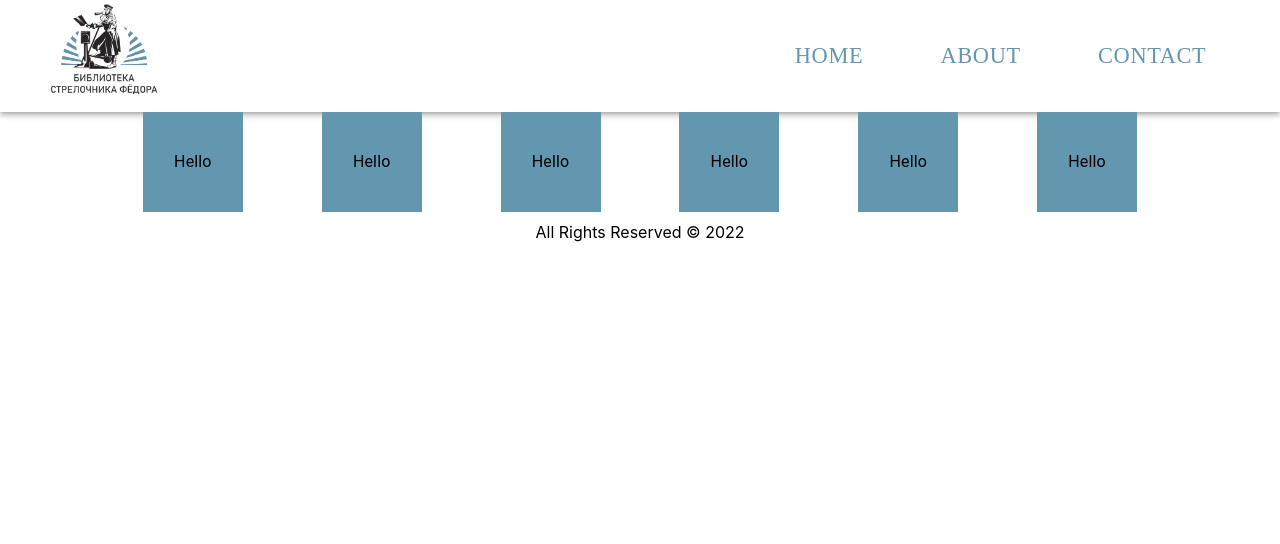
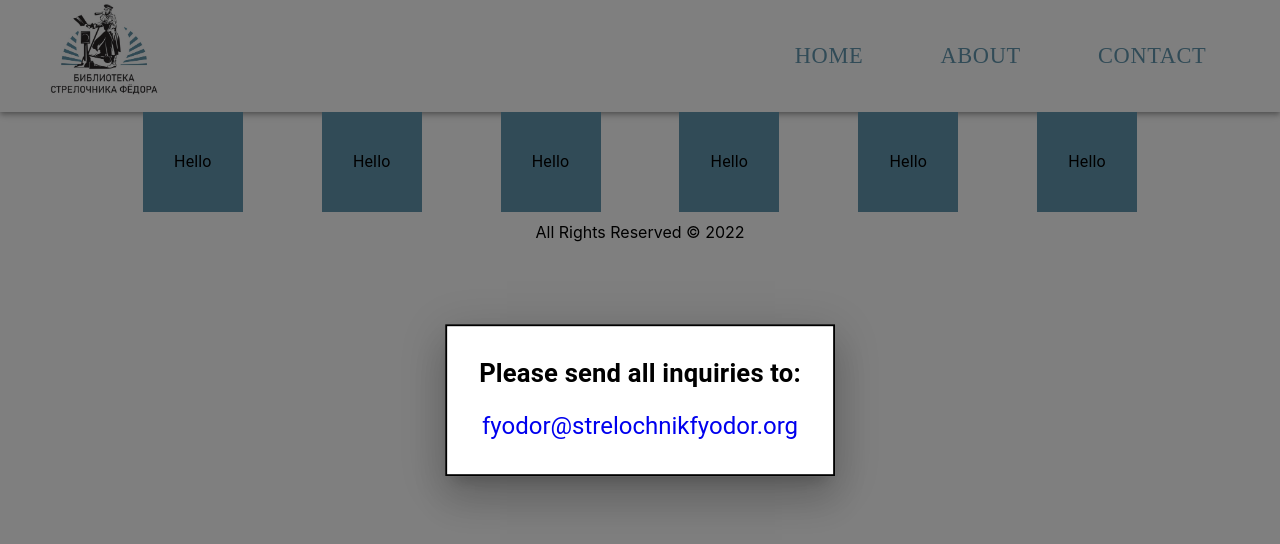
Before and after one commit to mikkrieg/fyodor, a React (Create React App) app: page / in a window 1280 px wide. Both pictures are taken after a click on the button "CONTACT". Shown: the top 544 px of the page. Built offline with nearby package versions, Linux system fonts and the light colour scheme; a web font is replaced by a local one.

Commit message:
Add new context, create contact modal, add style, create bookmodal file

```diff
--- a/src/AppContext.js
+++ b/src/AppContext.js
@@ -6,12 +6,15 @@ export const AppContext = React.createContext();
 export const AppProvider = ({children}) => {
 
   const [onAbout, setOnAbout] = useState(false);
+  const [showContact, setShowContact] = useState(false);
 
   return (
     <AppContext.Provider value=
     {{
       onAbout,
-      setOnAbout
+      setOnAbout,
+      showContact,
+      setShowContact
       }}
     >
       {children}
--- /dev/null
+++ b/src/components/ContactModal.js
@@ -0,0 +1,71 @@
+import React, { useContext } from 'react';
+import Backdrop from '@mui/material/Backdrop';
+import Box from '@mui/material/Box';
+import Modal from '@mui/material/Modal';
+import Fade from '@mui/material/Fade';
+import Typography from '@mui/material/Typography';
+import { AppContext } from '../AppContext';
+import './styles/styles.css';
+
+
+
+const ContactModal = () => {
+  const {showContact, setShowContact } = useContext(AppContext);
+  const handleClose = () => setShowContact(false);
+
+  return (
+    <Modal
+    aria-labelledby="transition-modal-title"
+    aria-describedby="transition-modal-description"
+    open={showContact}
+    onClose={handleClose}
+    closeAfterTransition
+    BackdropComponent={Backdrop}
+    BackdropProps={{
+      timeout: 500,
+    }}
+  >
+    <Fade in={showContact}>
+      <Box sx={{
+        position: 'absolute',
+        top: '50%',
+        left: '50%',
+        transform: 'translate(-50%, -50%)',
+        bgcolor: 'background.paper',
+        border: '2px solid #000',
+        boxShadow: 24,
+        p: 4,
+      }}>
+        <Typography
+          variant='h4'
+          sx={{
+            textAlign: 'center',
+            fontSize: {xs: '1.6em'},
+            fontWeight: 'bold',
+            width: '100%',
+            margin: 'auto'
+          }}
+        >
+          Please send all inquiries to:
+        </Typography>
+        <br/>
+        <a href='mailto:fyodor@strelochnikfyodor.org' className='modal-link'>
+          <Typography
+            variant='h5'
+            sx={{
+            textAlign: 'center',
+            width: {xs: '100%'},
+            margin: 'auto',
+          }}
+          >
+            fyodor@strelochnikfyodor.org
+          </Typography>
+        </a>
+      </Box>
+    </Fade>
+  </Modal>
+  )
+}
+
+
+export default ContactModal;
--- a/src/components/Home.js
+++ b/src/components/Home.js
@@ -1,6 +1,7 @@
 import React, {useContext, useEffect} from 'react';
 import BookDisplay from './BookDisplay';
 import {AppContext} from './../AppContext';
+
 
 
 const Home = () => {
@@ -15,7 +16,9 @@ const Home = () => {
   }, [])
 
   return (
-    <BookDisplay />
+    <>
+      <BookDisplay />
+    </>
   )
 }
 
--- a/src/components/Navigation.js
+++ b/src/components/Navigation.js
@@ -1,4 +1,4 @@
-import React, { useState } from 'react';
+import React, { useState, useContext } from 'react';
 import {Link} from 'react-router-dom';
 import AppBar from '@mui/material/AppBar';
 import Box from '@mui/material/Box';
@@ -11,10 +11,13 @@ import Button from '@mui/material/Button';
 import MenuIcon from '@mui/icons-material/Menu';
 import MenuItem from '@mui/material/MenuItem';
 import Logo from './../img/Logo.JPG';
+import ContactModal from './ContactModal';
+import {AppContext} from './../AppContext';
 import './styles/styles.css';
 
 const Navigation = () => {
     const [anchorElNav, setAnchorElNav] = useState(null);
+    const {showContact, setShowContact } = useContext(AppContext);
 
     const handleOpenNavMenu = (event) => {
       setAnchorElNav(event.currentTarget);
@@ -23,6 +26,10 @@ const Navigation = () => {
     const handleCloseNavMenu = () => {
       setAnchorElNav(null);
     };
+
+    const handleContactModal = () => {
+      setShowContact(true);
+    }
 
     return (
       <AppBar position='static' color='inherit'>
@@ -89,7 +96,7 @@ const Navigation = () => {
                     <Typography textAlign='center' className='menu-items' sx={{ color: '#6297AF', fontWeight: 'bold'}}>About</Typography>
                   </MenuItem>
                 </Link>
-                <MenuItem onClick={handleCloseNavMenu}>
+                <MenuItem onClick={function(e){handleCloseNavMenu(); handleContactModal();}}>
                   <Typography textAlign='center' className='menu-items' sx={{ color: '#6297AF', fontWeight: 'bold'}}>Contact</Typography>
                 </MenuItem>
               </Menu>
@@ -124,7 +131,7 @@ const Navigation = () => {
                 </Button>
               </Link>
               <Button
-                onClick={handleCloseNavMenu}
+                onClick={function(e){handleCloseNavMenu(); handleContactModal();}}
                 sx={{
                   color: '#6297AF',
                   display: 'block',
@@ -137,6 +144,7 @@ const Navigation = () => {
               </Button>
             </Box>
           </Toolbar>
+          <ContactModal />
         </Container>
       </AppBar>
     );
--- a/src/components/styles/styles.css
+++ b/src/components/styles/styles.css
@@ -32,7 +32,10 @@ footer {
 .background-image {
   background: linear-gradient( rgba(0, 0, 0, 0.5), rgba(0, 0, 0, 0.5) ),  url('./../../img/bookshelf.jpg');
   background-size: cover;
+}
 
+.modal-link {
+  text-decoration: none;
 }
 
 /* Logo responsiveness */
```
Also changed, not shown: src/components/BookModal.js (added), src/components/Modal.js (deleted).
